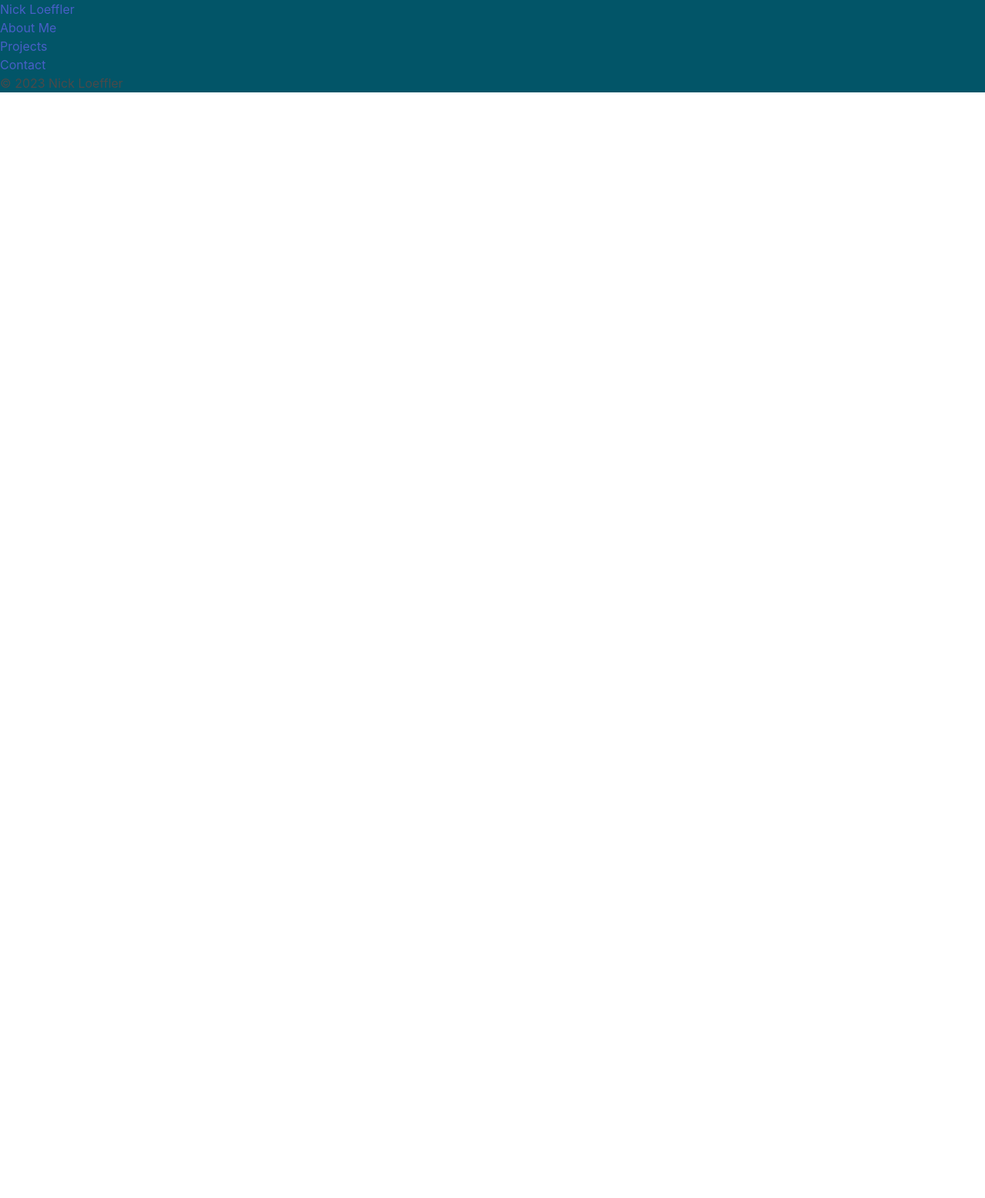
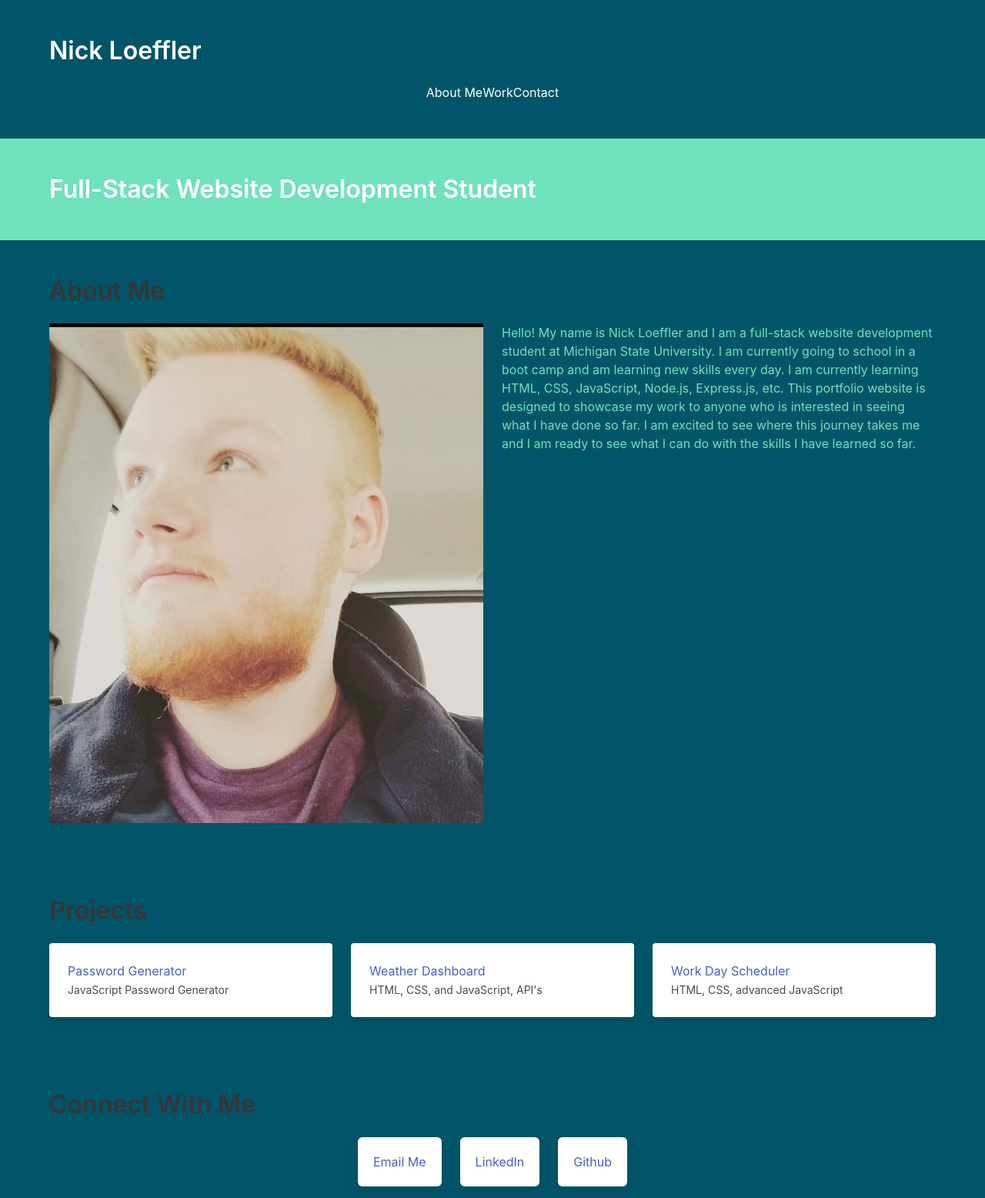
Before and after one commit to NickLoeffler999/Base-Portfolio, a plain HTML site: page index.html in a window 1280 px wide. Shown: the top 1556 px of the page at 77% size. Before the commit the page ends 800 px from the top, so only its background shows below. Drawn offline with nearby package versions, Linux system fonts and the light colour scheme; files that its build step writes are made by us from their sources.

Commit message:
Added a lot, need to add routes for my images

```diff
--- a/assets/css/style.css
+++ /dev/null
@@ -1,9 +0,0 @@
-:root {
-  --blue: #025568;
-  --green: #70e1bd;
-}
-
-body {
-  background-color: var(--blue);
-  color: var(--green);
-}
--- /dev/null
+++ b/assets/css/styles.css
@@ -0,0 +1,225 @@
+:root {
+  --blue: #025568;
+  --green: #70e1bd;
+}
+
+/* Global Styling */
+* {
+  box-sizing: border-box;
+  margin: 0;
+  padding: 0;
+}
+
+body {
+  background-color: var(--blue);
+  color: var(--green);
+  font-family: sans-serif, Arial;
+  margin: 0;
+  padding: 0;
+}
+
+.hero.is-primary {
+  background-color: var(--blue);
+}
+
+.hero.is-info {
+  background-color: var(--green);
+}
+
+/* Header Section Styling */
+header {
+  padding: 20px 35px;
+  background-color: #024e76;
+  display: flex;
+  justify-content: space-between;
+  flex-wrap: wrap;
+  position: sticky;
+  position: -webkit-sticky;
+  top: 0;
+  background-size: cover;
+  background-attachment: fixed;
+  background-position: 80%;
+  z-index: 9999;
+}
+
+header h1 {
+  font-weight: bold;
+  margin: 0;
+  font-size: 36px;
+  color: #fce138;
+  text-shadow: 0 0 10px rgba(0, 0, 0, 0.5);
+}
+
+header a {
+  text-decoration: none;
+  color: #fce138;
+}
+
+header nav {
+  margin: 7px 0;
+}
+
+header nav ul {
+  display: flex;
+  flex-wrap: wrap;
+  justify-content: space-between;
+  align-items: center;
+  list-style: none;
+}
+
+header nav ul li a {
+  padding: 10px 15px;
+  font-weight: lighter;
+  font-size: 1.55vw;
+  text-shadow: 0 0 10px rgba(0, 0, 0, 0.5);
+}
+
+header nav ul li a:hover {
+  color: darkred;
+  border-radius: 15px;
+  text-shadow: none;
+}
+
+/* Footer Section Styling */
+footer {
+  padding: 40px 35px;
+  display: flex;
+  justify-content: space-between;
+  flex-wrap: wrap;
+  width: 100%;
+}
+
+footer h2 {
+  color: #024e76;
+  font-size: 30px;
+  margin: 0;
+}
+
+/* Section Global Styling */
+section {
+  padding: 60px;
+}
+
+/* Hero Section Styling */
+/* .hero {
+  background-image: url("../images/alvaro-pinot-czDvRp5V2b0-unsplash.jpg");
+  background-size: cover;
+  background-attachment: fixed;
+  background-position: 80%;
+} */
+
+/* .hero h2 {
+  font-style: normal;
+  font-size: 30px;
+  color: #024e76;
+  float: right;
+  background-color: #fce138;
+} */
+
+/* Main Sections Content Styling */
+.section {
+  background-color: #024e76;
+  display: flex;
+  flex-wrap: wrap;
+  justify-content: space-between;
+  align-items: center;
+}
+
+/* Section Titles Styling */
+.section-title {
+  display: flex;
+  flex-wrap: wrap;
+  justify-content: flex-end;
+  font-size: 35px;
+  color: #fce138;
+  margin: 0 auto 0 auto;
+  padding-right: 15px;
+  width: 10%;
+  text-align: end;
+  border-right: #fce138 solid 3px;
+}
+
+/* Section Contents Styling */
+.flex-row {
+  display: flex;
+  flex-wrap: wrap;
+  justify-content: space-around;
+  align-items: center;
+  margin: 0 auto 0 auto;
+  width: 90%;
+}
+
+.flex-row2 {
+  display: flex;
+  flex-direction: column;
+  flex-wrap: wrap;
+  justify-content: space-around;
+  align-items: center;
+  margin: 0 auto 0 auto;
+  width: 90%;
+  border-left: #fce138 solid 3px;
+}
+
+/* Photo Styling */
+.photo {
+  width: 10%;
+  height: auto;
+  padding-left: 1%;
+}
+
+/* Font and Anchor Elements Styling */
+.section p,
+.section a {
+  line-height: 1.5;
+  color: #fce138;
+  width: 80%;
+  margin: 0 auto;
+  font-size: 30px;
+  text-align: center;
+  padding: 0 15px 0 15px;
+}
+
+/* Main Project Section Styling */
+.main-project {
+  display: flex;
+  flex-wrap: wrap;
+  justify-content: center;
+  align-items: center;
+  margin: 0 auto 0 auto;
+  height: 650px;
+  width: 100%;
+}
+
+/* Other Projects Section Styling */
+.side-projects {
+  display: flex;
+  flex-wrap: wrap;
+  justify-content: space-around;
+  align-items: center;
+  margin: 0 auto 0 auto;
+  flex-direction: row;
+  width: 100%;
+}
+
+/* Project Image Styling */
+.surf-report,
+.led-wall,
+.calculator,
+.pastel-puzzles,
+.run-buddy {
+  background-size: cover;
+  width: 47.5%;
+  height: 300px;
+  margin-bottom: 2%;
+  border: darkred 5px solid;
+  position: relative;
+}
+
+/* Hover Styling */
+.surf-report:hover,
+.led-wall:hover,
+.calculator:hover,
+.pastel-puzzles:hover,
+.run-buddy:hover {
+  opacity: 75%;
+}
--- a/index.html
+++ b/index.html
@@ -3,30 +3,162 @@
   <head>
     <meta charset="utf-8" />
     <meta name="viewport" content="width=device-width, initial-scale=1.0" />
-    <link rel="stylesheet" href="css/style.css" />
     <link
       rel="stylesheet"
       href="https://cdn.jsdelivr.net/npm/bulma@0.9.4/css/bulma.min.css"
     />
     <title>Nick Loeffler</title>
+    <style>
+      :root {
+        --primary-color: #025568;
+        --secondary-color: #70e1bd;
+      }
+
+      body {
+        background-color: var(--primary-color);
+        color: var(--secondary-color);
+      }
+
+      .hero.is-primary {
+        background-color: var(--primary-color);
+      }
+
+      .hero.is-info {
+        background-color: var(--secondary-color);
+      }
+    </style>
   </head>
 
   <body>
-    <header>
-      <h1>
+    <header class="hero is-primary">
+      <div class="hero-body">
+        <div class="container">
+          <h1 class="title">
             <a href="/">Nick Loeffler</a>
           </h1>
           <nav>
-        <ul>
+            <ul class="is-flex is-justify-content-center">
               <li><a href="#about-me">About Me</a></li>
-          <li><a href="#projects">Projects</a></li>
-          <li><a href="#contact">Contact</a></li>
+              <li><a href="#work">Work</a></li>
+              <li><a href="#contact-me">Contact</a></li>
             </ul>
           </nav>
+        </div>
+      </div>
     </header>
 
-    <footer>
-      <h2>© 2023 Nick Loeffler</h2>
+    <!-- Start of Hero Section -->
+    <section class="hero is-info">
+      <div class="hero-body">
+        <div class="container">
+          <h2 class="title is-3">Full-Stack Website Development Student</h2>
+        </div>
+      </div>
+    </section>
+    <!-- End of Hero Section -->
+
+    <!-- Start of "About Me" Section -->
+    <section id="about-me" class="section">
+      <div class="container">
+        <h2 class="title">About Me</h2>
+        <div class="columns">
+          <div class="column is-half">
+            <img
+              src="./assets/images/Selfie.jpg"
+              alt="My picture"
+              class="image"
+            />
+          </div>
+          <div class="column">
+            <p>
+              Hello! My name is Nick Loeffler and I am a full-stack website
+              development student at Michigan State University. I am currently
+              going to school in a boot camp and am learning new skills every
+              day. I am currently learning HTML, CSS, JavaScript, Node.js,
+              Express.js, etc. This portfolio website is designed to showcase my
+              work to anyone who is interested in seeing what I have done so
+              far. I am excited to see where this journey takes me and I am
+              ready to see what I can do with the skills I have learned so far.
+            </p>
+          </div>
+        </div>
+      </div>
+    </section>
+
+    <!-- Begin Work Section -->
+
+    <section id="work" class="section">
+      <div class="container">
+        <h2 class="title">Projects</h2>
+        <div class="columns">
+          <div class="column">
+            <div class="card">
+              <div class="card-content">
+                <p>
+                  <a
+                    href="https://nickloeffler999.github.io/password-generator/"
+                    >Password Generator</a
+                  ><br /><small>JavaScript Password Generator</small>
+                </p>
+              </div>
+            </div>
+          </div>
+          <div class="column">
+            <div class="card">
+              <div class="card-content">
+                <p>
+                  <a href="https://nickloeffler999.github.io/weather-dashboard/"
+                    >Weather Dashboard</a
+                  ><br /><small>HTML, CSS, and JavaScript, API's</small>
+                </p>
+              </div>
+            </div>
+          </div>
+          <div class="column">
+            <div class="card">
+              <div class="card-content">
+                <p>
+                  <a
+                    href="https://nickloeffler999.github.io/work-day-scheduler/"
+                    >Work Day Scheduler</a
+                  ><br /><small>HTML, CSS, advanced JavaScript</small>
+                </p>
+              </div>
+            </div>
+          </div>
+        </div>
+      </div>
+    </section>
+
+    <section id="contact-me" class="section">
+      <div class="container">
+        <h2 class="title">Connect With Me</h2>
+        <div class="columns is-centered">
+          <div class="column is-narrow">
+            <div class="box">
+              <a href="mailto:nickloeffler999@gmail.com">Email Me</a>
+            </div>
+          </div>
+          <div class="column is-narrow">
+            <div class="box">
+              <a href="https://www.linkedin.com/in/nicholas-loeffler-22809a273/"
+                >LinkedIn</a
+              >
+            </div>
+          </div>
+          <div class="column is-narrow">
+            <div class="box">
+              <a href="https://github.com/NickLoeffler999">Github</a>
+            </div>
+          </div>
+        </div>
+      </div>
+    </section>
+
+    <footer class="footer has-text-centered">
+      <div class="container">
+        <h2 class="title">© 2023 Nick Loeffler</h2>
+      </div>
     </footer>
   </body>
 </html>
```
Also changed, not shown: assets/images/Selfie.jpg (added). Lines whose indentation alone changed are shown as unchanged.
